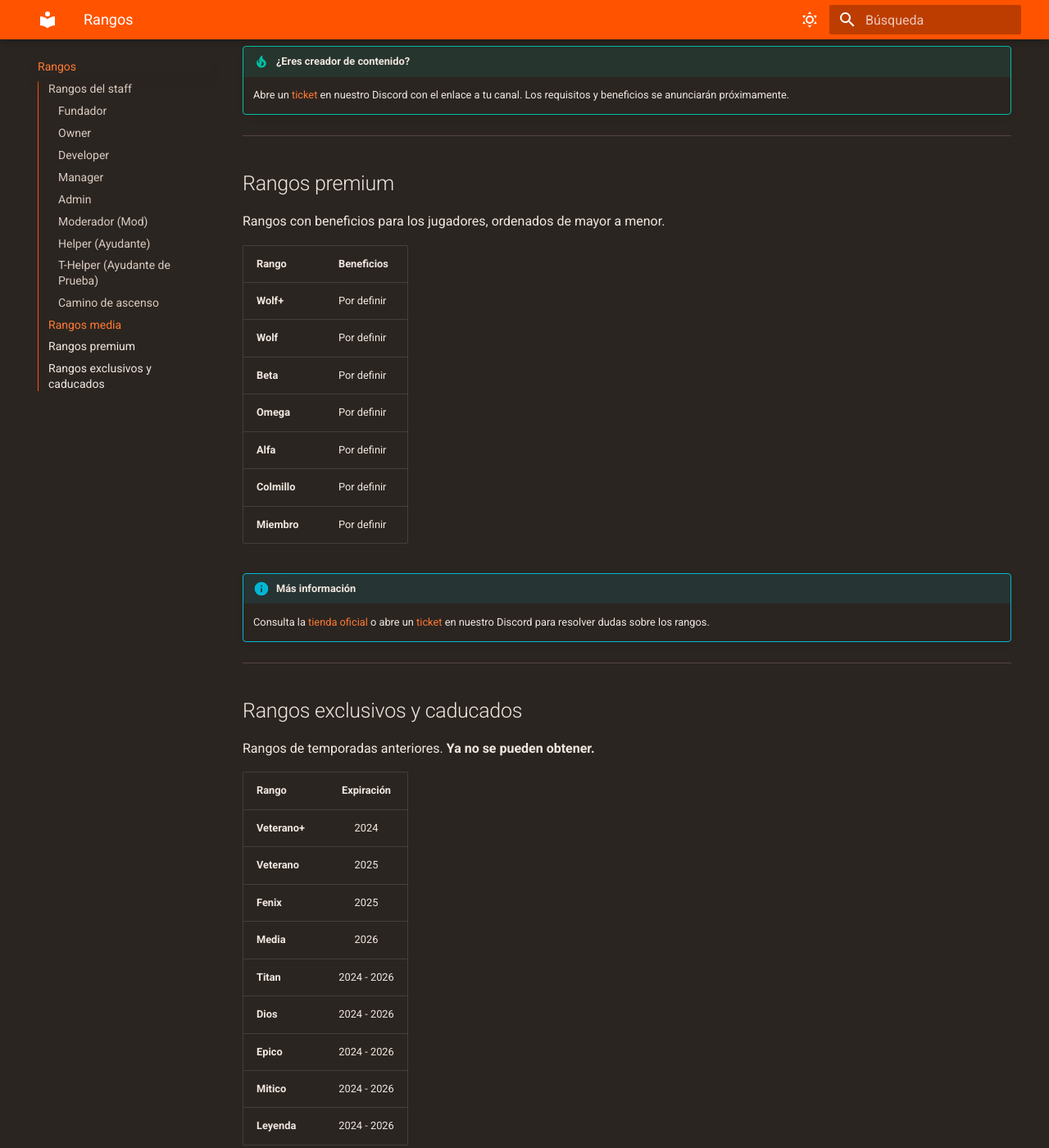
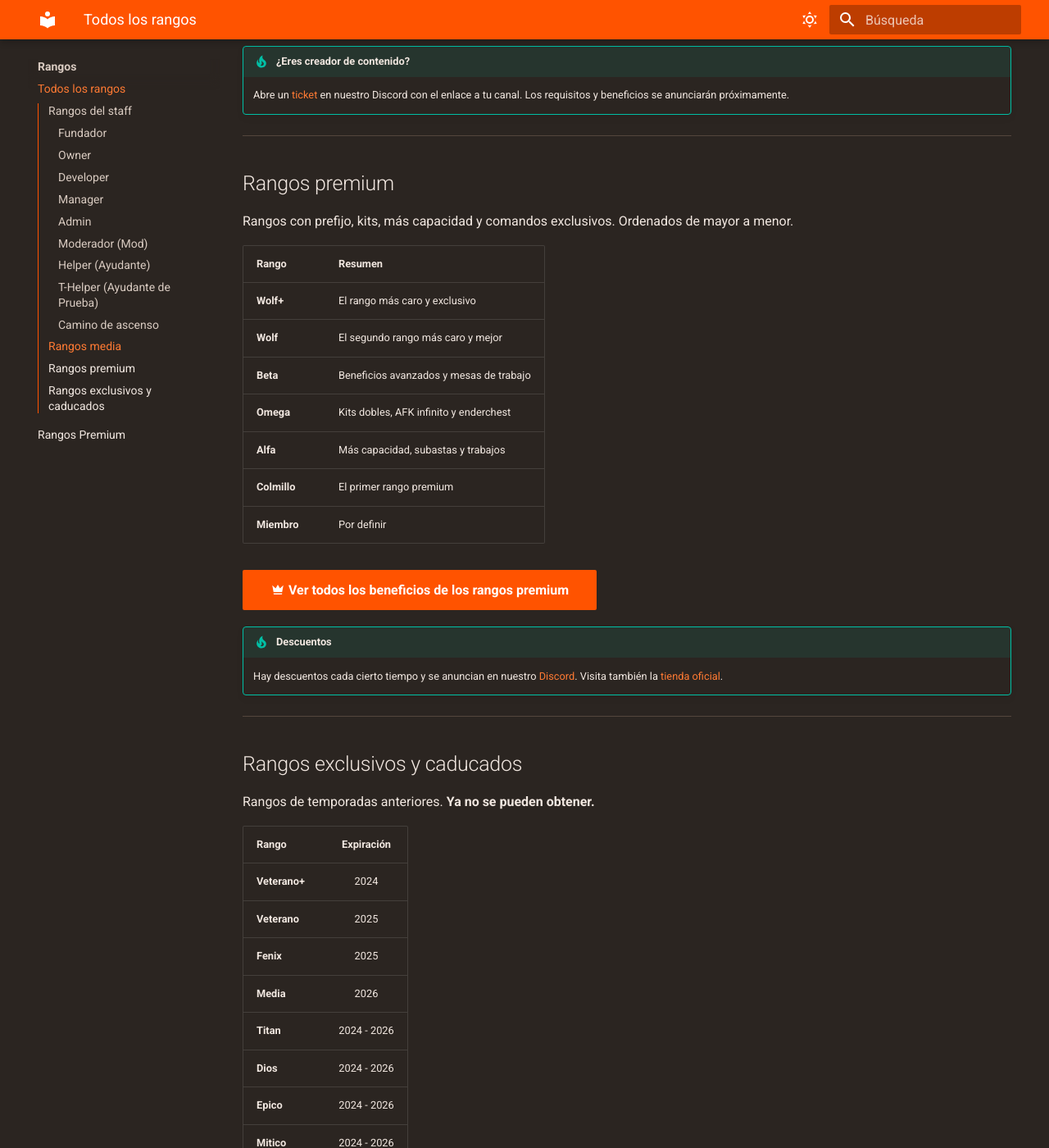
Before and after one commit to SrMaruchans/Wiki, an MkDocs documentation site: the page built from docs/rangos.md, in a window 1280 px wide and 1400 px high, scrolled down 4349 px. Shown: the whole window at 82% size. Built offline with MkDocs 1.6.1 and Material for MkDocs 9.7.7, drawn with Linux system fonts in a browser that asks for light colours; some of the changed text lies outside the part shown.

Commit message:
Add files via upload

```diff
--- a/docs/rangos.md
+++ b/docs/rangos.md
@@ -6,7 +6,7 @@ Todos los rangos de **Wolfland Network**, organizados por categoría.
 |-----------|-------------|
 | [Staff](#rangos-del-staff) | Equipo que administra, desarrolla y modera el servidor |
 | [Media](#rangos-media) | Creadores de contenido que representan al servidor |
-| [Premium](#rangos-premium) | Rangos con beneficios para los jugadores |
+| [Premium](#rangos-premium) | Rangos con beneficios para los jugadores ([ver detalle](rangos-premium.md)) |
 | [Exclusivos](#rangos-exclusivos-y-caducados) | Rangos de temporadas pasadas que ya no se pueden obtener |
 
 !!! note "Para el administrador"
@@ -156,20 +156,22 @@ Rangos para los creadores de contenido que muestran Wolfland Network en sus rede
 
 ## Rangos premium
 
-Rangos con beneficios para los jugadores, ordenados de mayor a menor.
+Rangos con prefijo, kits, más capacidad y comandos exclusivos. Ordenados de mayor a menor.
 
-| Rango | Beneficios |
-|-------|------------|
-| **Wolf+** | Por definir |
-| **Wolf** | Por definir |
-| **Beta** | Por definir |
-| **Omega** | Por definir |
-| **Alfa** | Por definir |
-| **Colmillo** | Por definir |
+| Rango | Resumen |
+|-------|---------|
+| **Wolf+** | El rango más caro y exclusivo |
+| **Wolf** | El segundo rango más caro y mejor |
+| **Beta** | Beneficios avanzados y mesas de trabajo |
+| **Omega** | Kits dobles, AFK infinito y enderchest |
+| **Alfa** | Más capacidad, subastas y trabajos |
+| **Colmillo** | El primer rango premium |
 | **Miembro** | Por definir |
 
-!!! info "Más información"
-    Consulta la [tienda oficial](https://wolfland.tebex.store/) o abre un [ticket](https://discord.com/invite/jCmngqZRFV) en nuestro Discord para resolver dudas sobre los rangos.
+[:material-crown: Ver todos los beneficios de los rangos premium](rangos-premium.md){ .md-button .md-button--primary }
+
+!!! tip "Descuentos"
+    Hay descuentos cada cierto tiempo y se anuncian en nuestro [Discord](https://discord.com/invite/jCmngqZRFV). Visita también la [tienda oficial](https://wolfland.tebex.store/).
 
 ---
 
--- a/mkdocs.yml
+++ b/mkdocs.yml
@@ -36,6 +36,8 @@ markdown_extensions:
       permalink: true
   - pymdownx.details
   - pymdownx.superfences
+  - pymdownx.tabbed:
+      alternate_style: true
   - pymdownx.emoji:
       emoji_index: !!python/name:material.extensions.emoji.twemoji
       emoji_generator: !!python/name:material.extensions.emoji.to_svg
@@ -45,7 +47,9 @@ nav:
   - Cómo unirse: unirse.md
   - Reglas: reglas.md
   - Comandos: comandos.md
-  - Rangos: rangos.md
+  - Rangos:
+      - Todos los rangos: rangos.md
+      - Rangos Premium: rangos-premium.md
   - Comunidad:
       - Staff: staff.md
       - Eventos: eventos.md
```
Also changed, not shown: docs/rangos-premium.md (added, +188 -0 lines).
